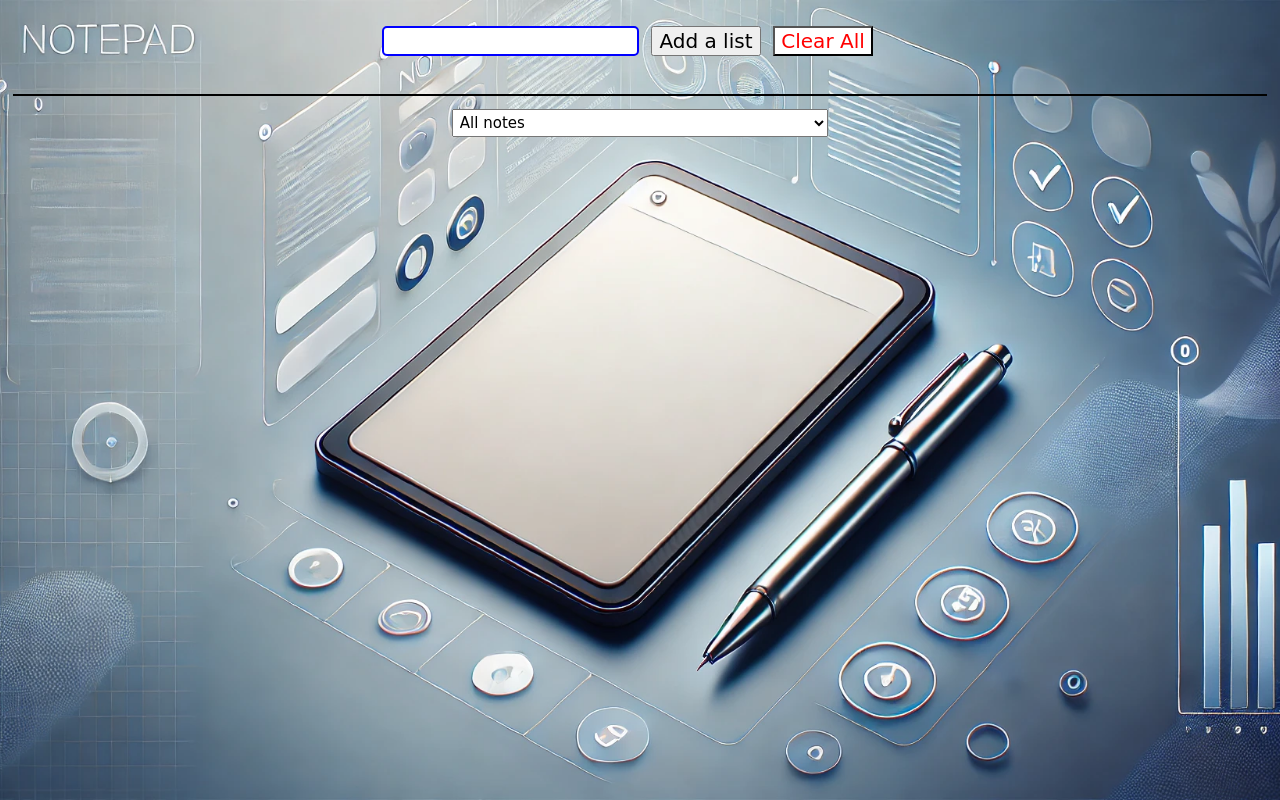
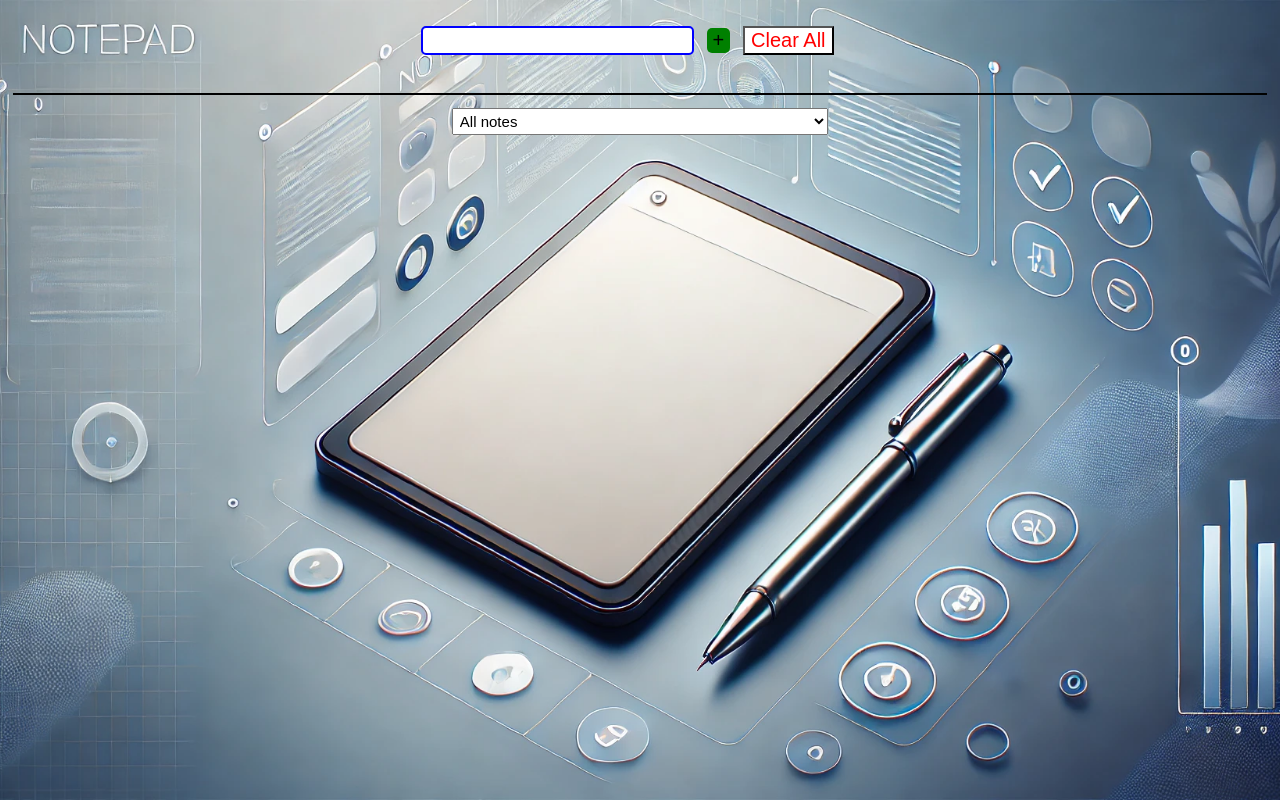
Before and after one commit to Bradley-Laubscher/DulyNoted, a React (Create React App) app in the folder dulynoted/: page / in a window 1280 px wide. Built offline with nearby package versions, Linux system fonts and the light colour scheme.

Commit message:
Adjusted styling

```diff
--- a/dulynoted/public/index.html
+++ b/dulynoted/public/index.html
@@ -10,6 +10,7 @@
       content="Web site created using create-react-app"
     />
     <link rel="manifest" href="%PUBLIC_URL%/manifest.json" />
+    <link href="https://fonts.googleapis.com/css2?family=Dancing+Script&display=swap" rel="stylesheet">
     <title>Duly Noted</title>
   </head>
   <body>
--- a/dulynoted/src/Components/Categories/Categories.js
+++ b/dulynoted/src/Components/Categories/Categories.js
@@ -105,8 +105,9 @@ const Categories = () => {
                     whileHover={{ scale: 1.1 }}
                     whileTap={{ scale: 0.9}}
                     className='categoryButton'
-                    onClick={() => createCategory()}>
-                    Add a list
+                    onClick={() => createCategory()}
+                    title="Add a list">
+                    +
                 </motion.button>
                 <motion.button
                     className='clearAll'
--- a/dulynoted/src/Components/Note/Note.js
+++ b/dulynoted/src/Components/Note/Note.js
@@ -50,8 +50,9 @@ const Notes = () => {
                 whileHover={{ scale: 1.1 }}
                 whileTap={{ scale: 0.9}}
                 className='noteButton'
-                onClick={() => add()}>
-                Add a note
+                onClick={() => add()}
+                title="Add a note">
+                +
            </motion.button>
            <DisplayNotes />
         </div>
--- a/dulynoted/src/Components/Note/NoteItem.js
+++ b/dulynoted/src/Components/Note/NoteItem.js
@@ -43,6 +43,7 @@ const NoteItem = (props) => {
           disabled={inputRef}
           defaultValue={item.item}
           onKeyPress={(e) => update(item.id, inputRef.current.value, e)}
+          // style={{ fontFamily: 'Lucida Handwriting' }}
         />
 
         <div >
--- a/dulynoted/src/Styling/categories.css
+++ b/dulynoted/src/Styling/categories.css
@@ -14,6 +14,10 @@
 .categoryButton {
     font-size: 20px;
     margin-left: 1%;
+    color: black;
+    background-color: green;
+    border-radius: 5px;
+    border: none;
 }
 
 .categoryList {
--- a/dulynoted/src/Styling/index.css
+++ b/dulynoted/src/Styling/index.css
@@ -1,7 +1,6 @@
 * {
-  font-family:  Comic Sans MS, Comic Sans;
+  font-family: "Montserrat", sans-serif;
   font-size: 15px;
-
 }
 
 @media screen and (max-width: 600px) {
@@ -20,4 +19,5 @@ body {
   background: url(/public/banner.webp);
   background-size: cover;
   background-position: center center;
+  font-family: "Brush Script MT", cursive;
 }
--- a/dulynoted/src/Styling/notes.css
+++ b/dulynoted/src/Styling/notes.css
@@ -6,13 +6,12 @@
 .noteTextArea {
     text-align: left;
     padding: 1%;
-    color: white;
-    background-color: rgba(0, 0, 0, 0.805);
-    border: 2px solid;
-    border-radius: 10px;
-    border-color:rgb(0, 255, 242);
+    color: black;
+    background-color: rgba(0, 0, 0, 0.156);
+    border: none;
     width: 80%;
     margin: 5px;
+    font-family: "Lucida Handwriting";
 }
 
 .buttons {
@@ -29,6 +28,10 @@
 .noteButton {
     font-size: 20px;
     margin-left: 1%;
+    color: black;
+    background-color: green;
+    border-radius: 5px;
+    border: none;
 }
 
 .button {
```
